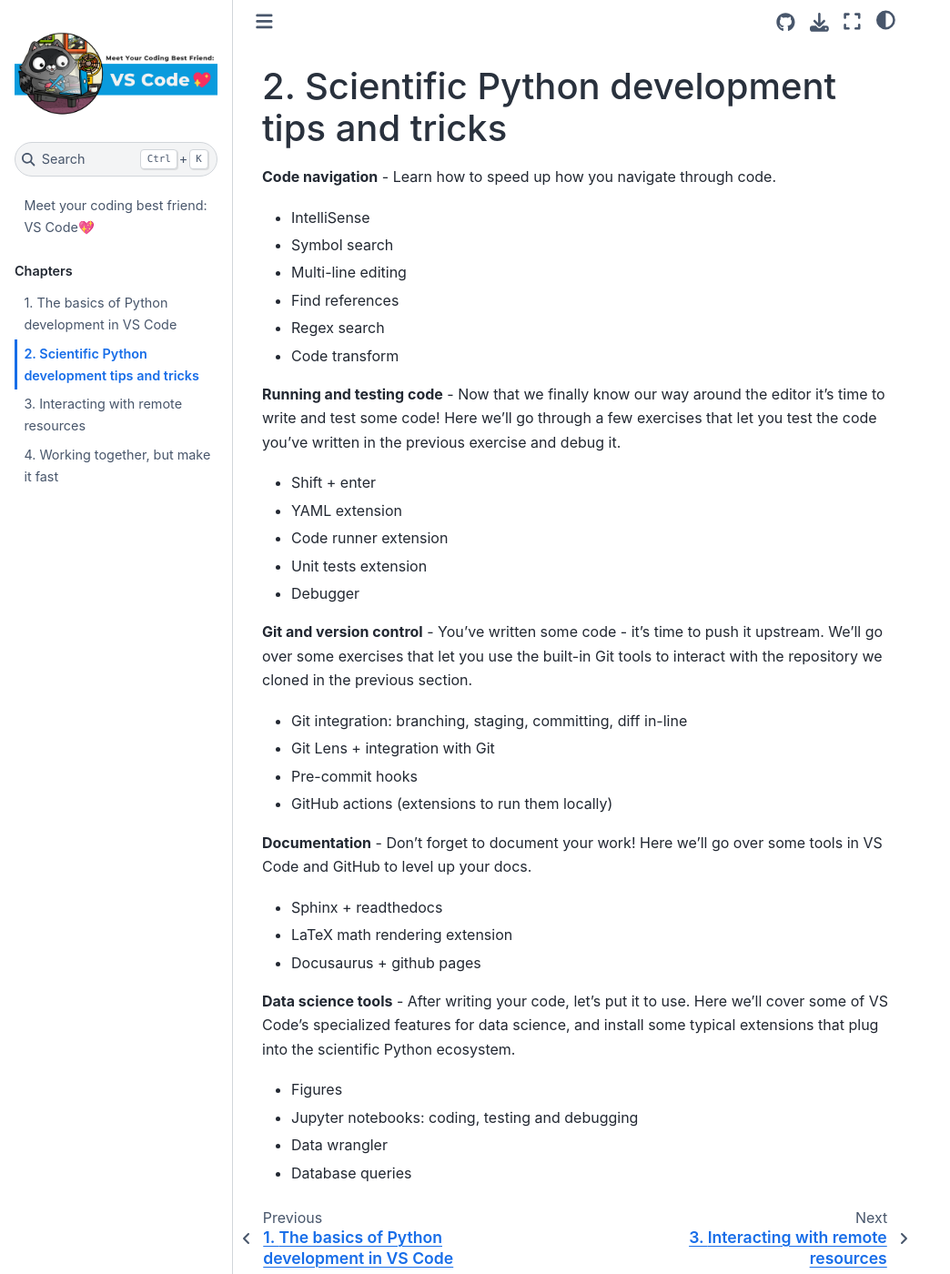
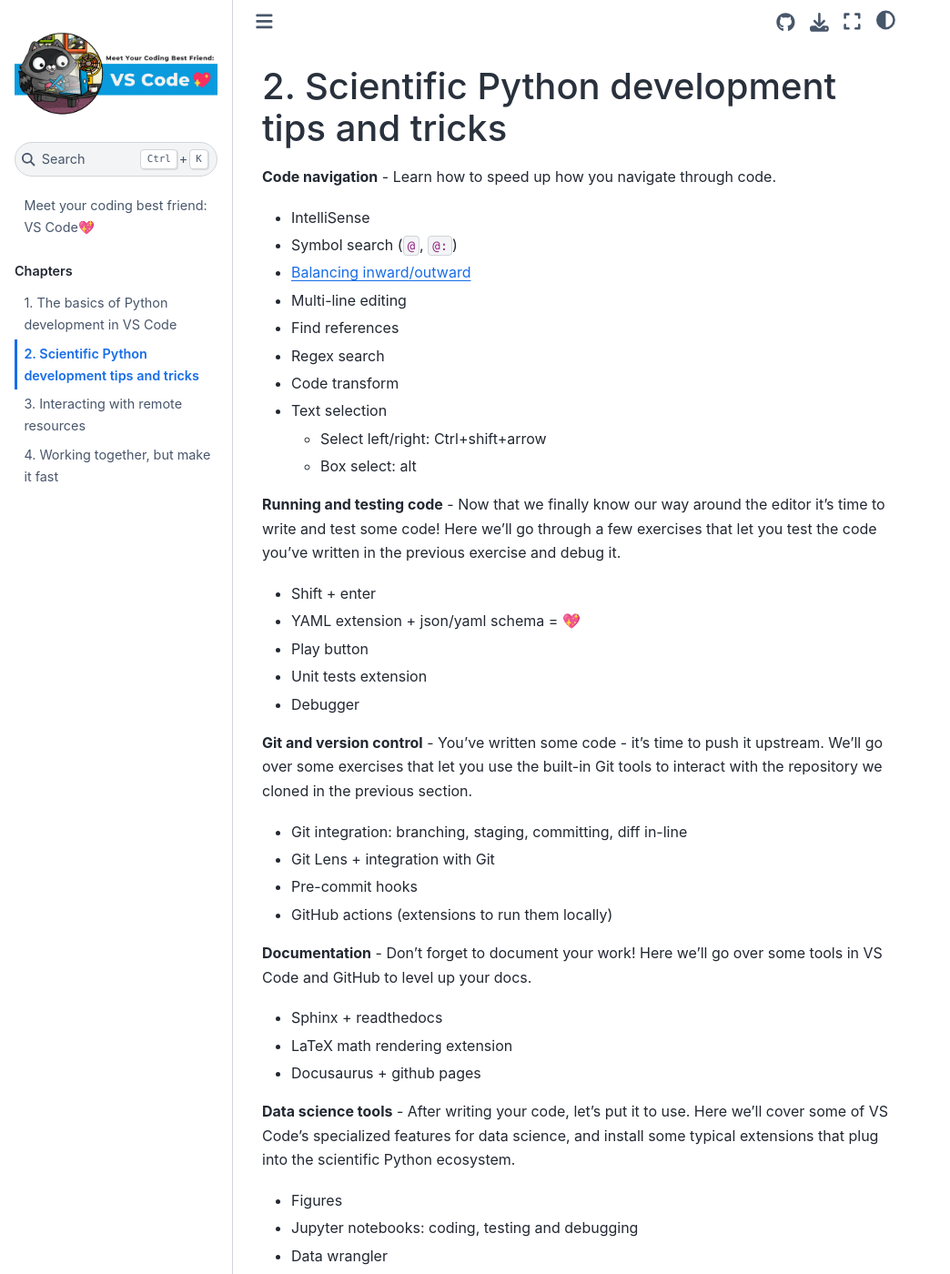
Before and after one commit to crazy4pi314/scipy-vscode-tutorial, a Jupyter Book: the page built from 2-devtips.md, in a window 1280 px wide and 1400 px high. Shown: the whole window at 91% size, without its empty margins (0-1044 px from the left). Built offline with Jupyter Book 1.0.4 settings and Sphinx 7.4.7 and the Sphinx Book theme 1.1.4, drawn with Linux system fonts in a browser that asks for light colours.

Commit message:
incorporate comments from previous doc (#14)

```diff
--- a/2-devtips.md
+++ b/2-devtips.md
@@ -17,17 +17,21 @@ kernelspec:
 **Code navigation** - Learn how to speed up how you navigate through code.
 
 - IntelliSense
-- Symbol search
+- Symbol search (`@`, `@:`)
+- [Balancing inward/outward](https://www.youtube.com/watch?v=NwqhFb4B5LU)
 - Multi-line editing
 - Find references
 - Regex search
 - Code transform
+- Text selection
+  - Select left/right: Ctrl+shift+arrow
+  - Box select: alt
 
 **Running and testing code** - Now that we finally know our way around the editor it’s time to write and test some code! Here we’ll go through a few exercises that let you test the code you’ve written in the previous exercise and debug it.
 
 - Shift + enter
-- YAML extension
-- Code runner extension
+- YAML extension + json/yaml schema = 💖
+- Play button
 - Unit tests extension
 - Debugger
 
```
Also changed, not shown: other parts of 2-devtips.md (+1 -0 lines), 1-basics.md (+5 -2 lines), 3-remote.md (+2 -0 lines), 4-collaboration.md (+2 -0 lines).
